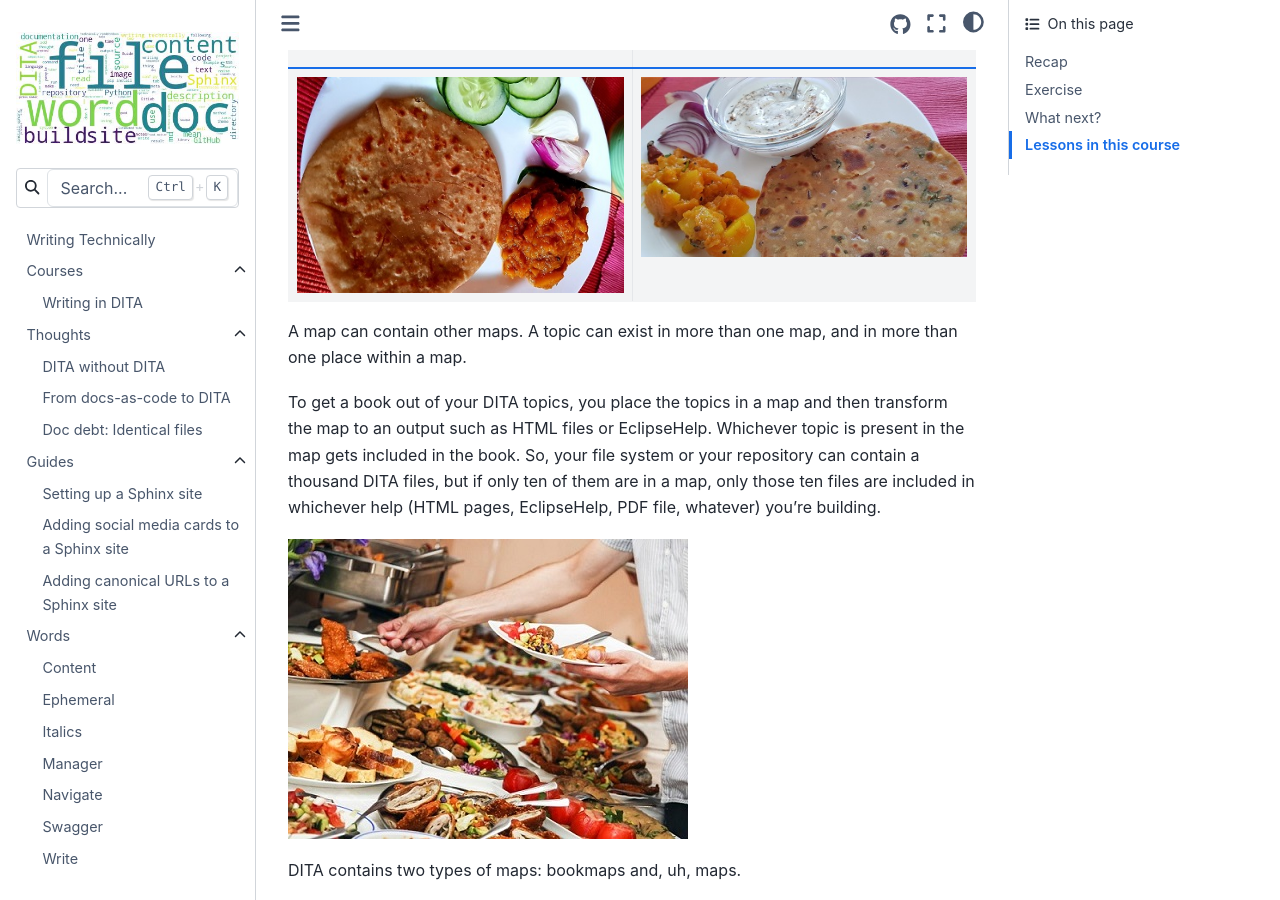
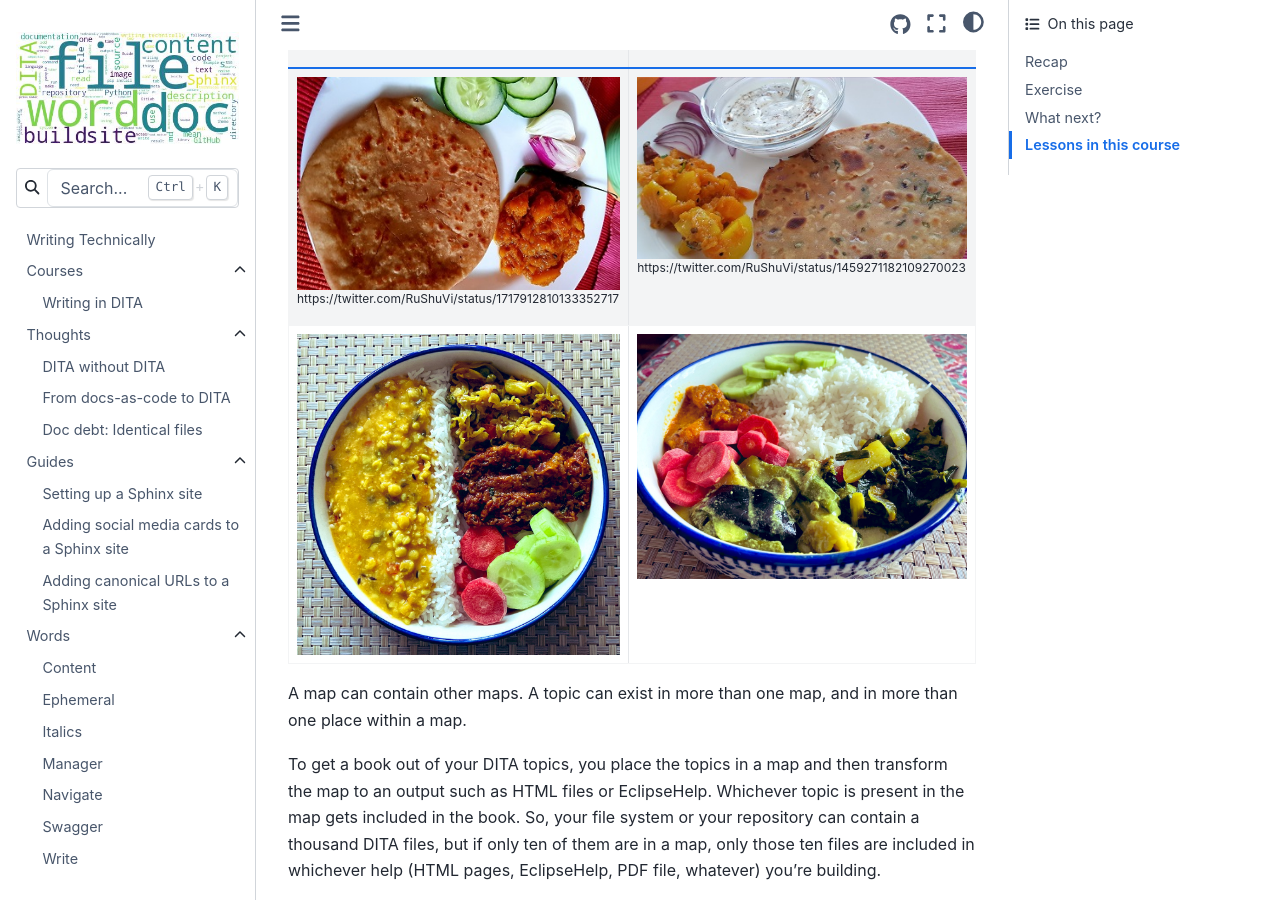
Before and after one commit to AninditaBasu/writing-technically, a Sphinx documentation site: the page built from docs/source/courses-dita-authoring-maps.md, in a window 1280 px wide and 900 px high, scrolled down 380 px. Built offline with Sphinx 7.4.7 and the Sphinx Book theme 1.1.4, drawn with Linux system fonts in a browser that asks for light colours.

Commit message:
dita maps

```diff
--- a/docs/source/courses-dita-authoring-maps.md
+++ b/docs/source/courses-dita-authoring-maps.md
@@ -31,9 +31,10 @@ In this lesson, you'll learn how to assemble topics into a set. In the DITA lang
 
 A map is only a container, wrapper, jacket, or tray that holds topics.
 
-|  |          |
-| ---- |-------|
-| ![khatta meetha kaddu and chaney ki daal ka paratha](images/ruchi_1.jpg) | ![besan missi, muskat pumpkin, and boondi raita](images/ruchi_2.jpg) |
+|    |          |
+|-----|-------|
+| ![khatta meetha kaddu and chaney ki daal ka paratha](images/ruchi_1.jpg) <br/><sup>https://twitter.com/RuShuVi/status/1717912810133352717</sup> | ![besan missi, muskat pumpkin, and boondi raita](images/ruchi_2.jpg)<br/><sup>https://twitter.com/RuShuVi/status/1459271182109270023 |
+| ![https://twitter.com/SudiptoDoc/status/1783705887900921913](images/sudipto_1.jpg)| ![https://twitter.com/SudiptoDoc/status/1783705887900921913](images/sudipto_2.jpg)|
 
  A map can contain other maps. A topic can exist in more than one map, and in more than one place within a map.
 
```
Also changed, not shown: docs/source/images/sudipto_1.jpg (added), docs/source/images/sudipto_2.jpg (added).
